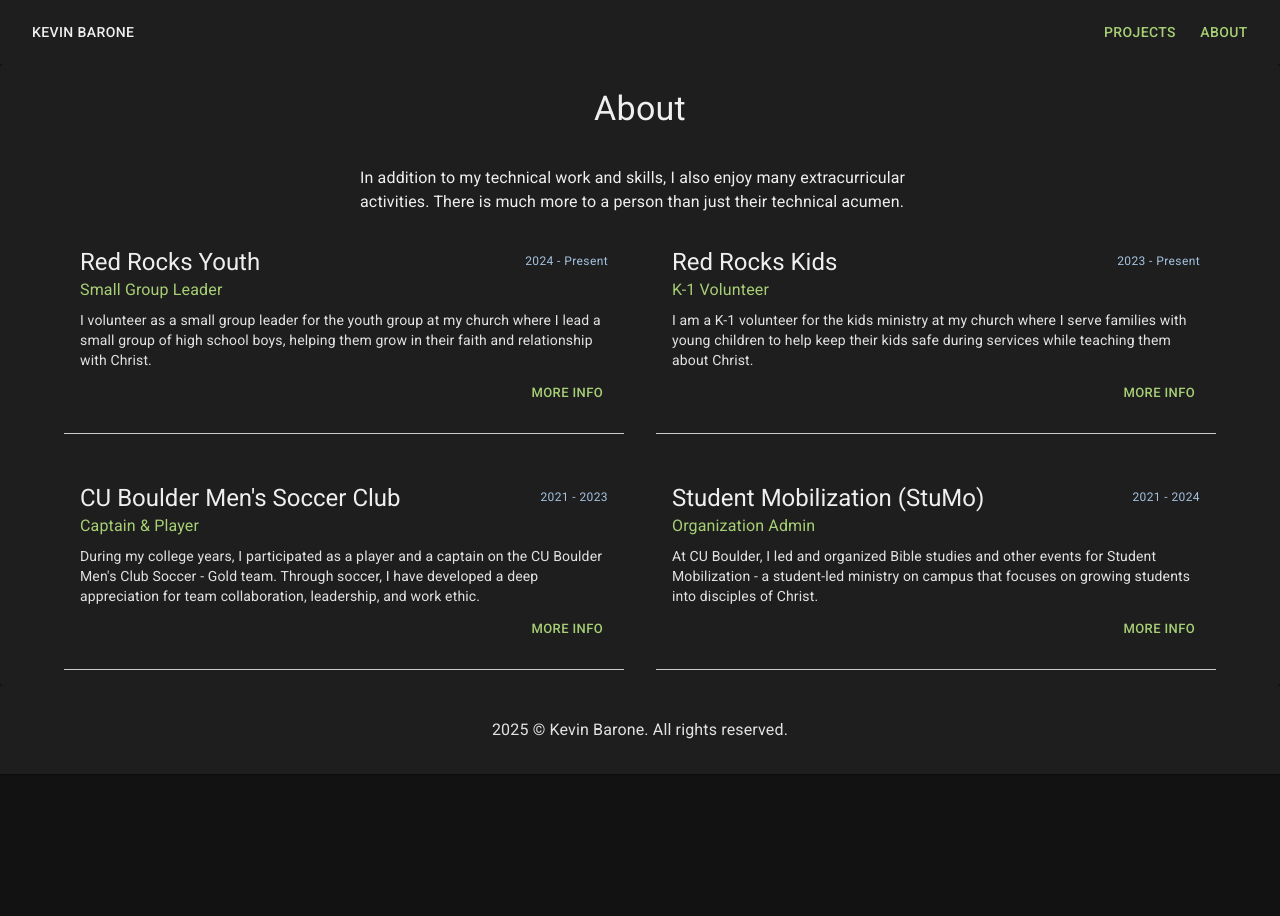
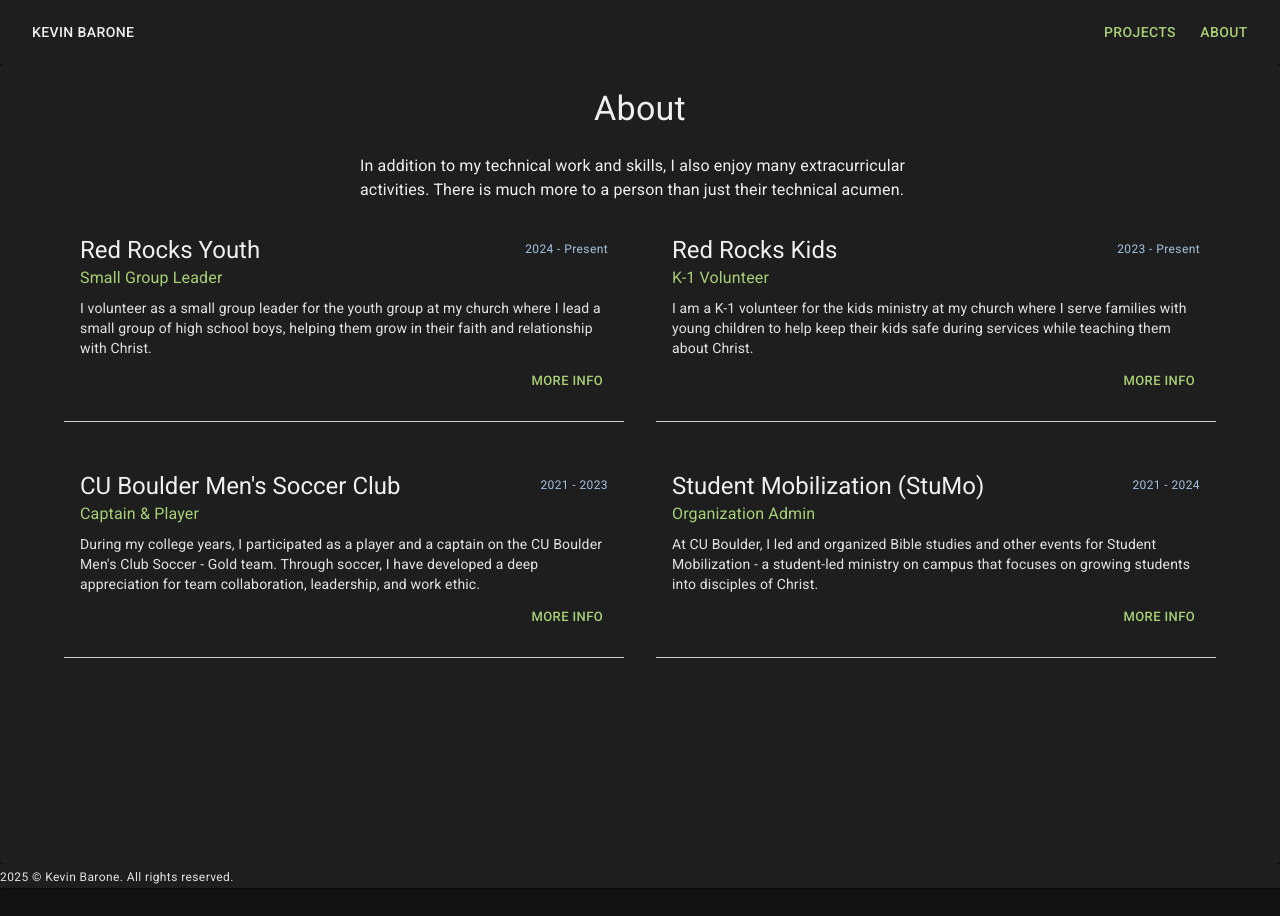
Before and after one commit to keba2993/react-portfolio, a React (Vite) app: page /about in a window 1280 px wide. Before the commit the page ends 800 px from the top, so only its background shows below. Built offline with nearby package versions, Linux system fonts and the light colour scheme.

Commit message:
fix spacing issue for projects/about

```diff
--- a/src/App.tsx
+++ b/src/App.tsx
@@ -19,8 +19,8 @@ function App() {
 					<Route path='/projects' element={transition(<Projects />)} />
 					<Route path='/about' element={transition(<About />)} />
 				</Routes>
-				<Footer />
 			</AnimatePresence>
+			<Footer />
 		</>
 	);
 }
--- a/src/components/About/About.tsx
+++ b/src/components/About/About.tsx
@@ -23,13 +23,11 @@ function About() {
 				display: 'flex',
 				flexDirection: 'column',
 				alignItems: 'center',
+				minHeight: '100dvh',
 			}}
 		>
-			<StyledTitle>
-				<Typography variant='h4' gutterBottom>
-					About
-				</Typography>
-			</StyledTitle>
+			<StyledTitle>About</StyledTitle>
+
 			<Typography
 				variant='body1'
 				marginX={{ xs: '2rem', sm: 'auto' }}
--- a/src/components/Footer.tsx
+++ b/src/components/Footer.tsx
@@ -5,7 +5,12 @@ function Footer() {
 	const currentYear = new Date().getFullYear();
 	return (
 		<Paper square>
-			<Typography color='text.secondary' align='center' paddingY='2rem'>
+			<Typography
+				color='text.secondary'
+				align='center'
+				paddingY='2rem'
+				variant='caption'
+			>
 				{currentYear} &copy; Kevin Barone. All rights reserved.
 			</Typography>
 		</Paper>
--- a/src/components/Projects/Projects.tsx
+++ b/src/components/Projects/Projects.tsx
@@ -23,11 +23,10 @@ function Projects() {
 				display: 'flex',
 				flexDirection: 'column',
 				alignItems: 'center',
+				minHeight: '100dvh',
 			}}
 		>
-			<StyledTitle>
-				<Typography variant='h4'>Personal Projects</Typography>
-			</StyledTitle>
+			<StyledTitle>Personal Projects</StyledTitle>
 
 			<StyledContainer>
 				{projectsData.map((project, index) => (
--- a/src/components/Skills/Skills.tsx
+++ b/src/components/Skills/Skills.tsx
@@ -40,9 +40,9 @@ function Skills() {
 						whileHover={{ scale: 1.1, rotate: -5 }}
 						whileInView={{ opacity: 1, transition: { duration: 0.75 } }}
 						initial={{ opacity: 0 }}
+						key={skill}
 					>
 						<Card
-							key={skill}
 							sx={{
 								boxShadow: `0.25em 0.25em 0.25em ${theme.palette.primary.main}, -0.25em -0.25em 0.25em ${theme.palette.secondary.main}`,
 								borderRadius: '5%',
--- a/src/components/StyledComp.tsx
+++ b/src/components/StyledComp.tsx
@@ -22,6 +22,10 @@ export function StyledTitle({ children }: { children: React.ReactNode }) {
 	const StyledHeader = styled('h4')(({ theme }) => ({
 		margin: '1.5rem auto 0 2rem',
 		textAlign: 'left',
+		fontWeight: '400',
+		fontSize: '2.125rem',
+		lineHeight: 1.235,
+		letterSpacing: '0.00735em',
 		[theme.breakpoints.up('sm')]: {
 			textAlign: 'center',
 			margin: '1.5rem auto',
```
